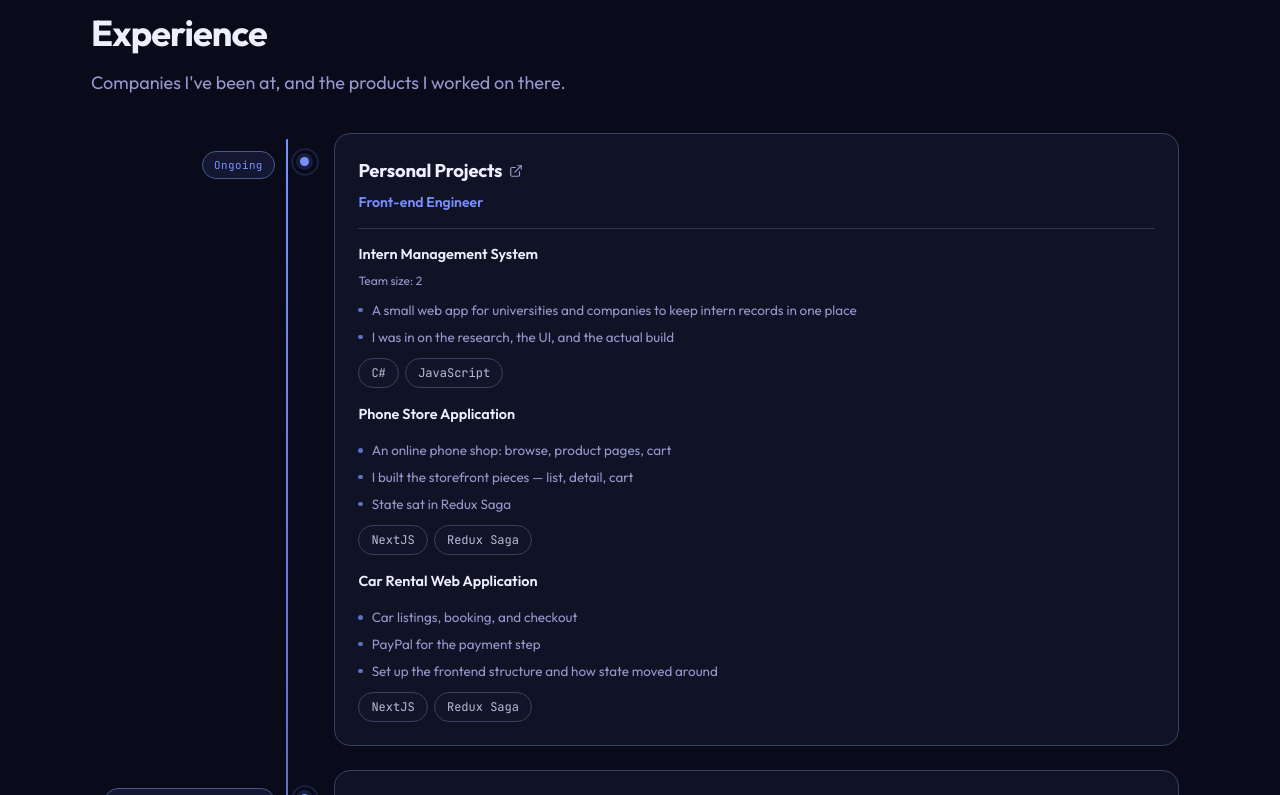
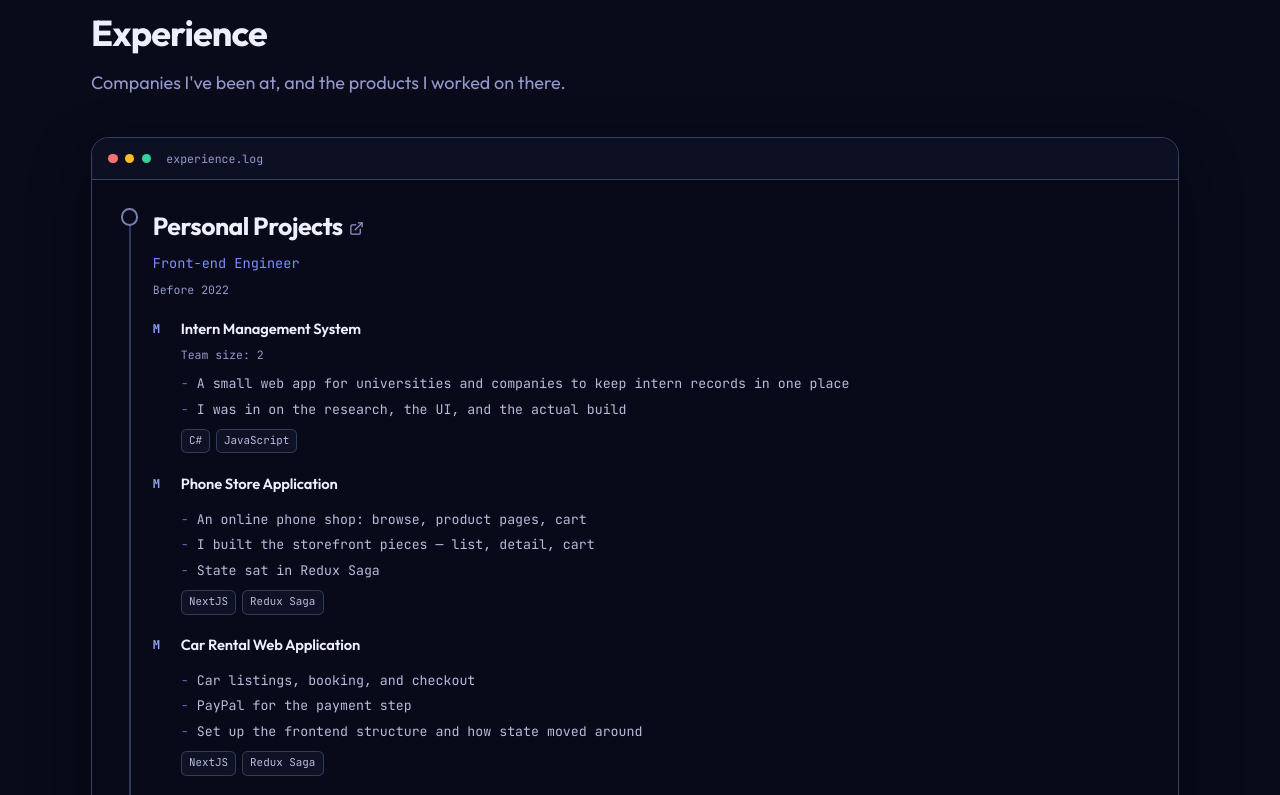
Before and after one commit to nguyenkien0798/portfolio-kiennd, a Next.js app: page /en in a window 1280 px wide. Shown: the part 3145-3940 px from the top of the page. Built offline with nearby package versions, Linux system fonts and the light colour scheme.

Commit message:
Update code

```diff
--- a/messages/en.json
+++ b/messages/en.json
@@ -90,8 +90,7 @@
     "technologies": "Technologies",
     "showMore": "Show more",
     "showLess": "Show less",
-    "ongoing": "Ongoing",
-    "now": "Now"
+    "logCommand": "git log --graph --stat"
   },
   "educationSection": {
     "title": "Education",
@@ -149,7 +148,7 @@
     {
       "company": "Personal Projects",
       "role": "Front-end Engineer",
-      "period": "",
+      "period": "Before 2022",
       "projects": [
         {
           "name": "Intern Management System",
--- a/messages/vi.json
+++ b/messages/vi.json
@@ -90,8 +90,7 @@
     "technologies": "Công nghệ",
     "showMore": "Xem thêm",
     "showLess": "Thu gọn",
-    "ongoing": "Hiện tại",
-    "now": "Now"
+    "logCommand": "git log --graph --stat"
   },
   "educationSection": {
     "title": "Học vấn",
@@ -149,7 +148,7 @@
     {
       "company": "Dự án cá nhân",
       "role": "Kỹ sư Front-end",
-      "period": "",
+      "period": "Trước 2022",
       "projects": [
         {
           "name": "Hệ thống Quản lý Thực tập sinh",
--- a/src/components/Experience/Experience.module.scss
+++ b/src/components/Experience/Experience.module.scss
@@ -1,184 +1,138 @@
-.track {
-  position: relative;
-  margin-top: 2.25rem;
+.terminal {
+  margin-top: 2.5rem;
+  border-radius: 1.1rem;
+  border: 1px solid var(--border);
+  background: color-mix(in srgb, var(--background) 94%, transparent);
+  box-shadow: 0 24px 60px rgba(0, 0, 0, 0.4);
+  overflow: hidden;
+  backdrop-filter: blur(10px);
 }
 
-.line {
-  position: absolute;
-  top: 0.35rem;
-  bottom: 0.35rem;
-  left: 0.7rem;
-  width: 2px;
+.bar {
+  display: flex;
+  align-items: center;
+  gap: 0.45rem;
+  border-bottom: 1px solid var(--border);
+  padding: 0.7rem 1rem;
+  background: color-mix(in srgb, var(--card) 60%, transparent);
+}
+
+.dotRed,
+.dotYellow,
+.dotGreen {
+  width: 0.6rem;
+  height: 0.6rem;
   border-radius: 999px;
-  background: color-mix(in srgb, var(--border) 70%, transparent);
-  overflow: hidden;
+}
 
-  @media (min-width: 768px) {
-    left: calc(11.5rem + 0.7rem);
+.dotRed {
+  background: #f87171;
+}
+
+.dotYellow {
+  background: #fbbf24;
+}
+
+.dotGreen {
+  background: #34d399;
+}
+
+.tabLabel {
+  margin-left: 0.5rem;
+  font-family: var(--font-mono);
+  font-size: 0.72rem;
+  color: var(--muted);
+}
+
+.screen {
+  padding: 1.25rem 1.1rem 1.75rem;
+  font-family: var(--font-mono);
+
+  @media (min-width: 640px) {
+    padding: 1.6rem 1.8rem 2rem;
   }
 }
 
-.lineFill {
-  display: block;
-  width: 100%;
-  height: 100%;
-  transform-origin: top center;
-  background: linear-gradient(
-    to bottom,
-    var(--accent),
-    color-mix(in srgb, var(--accent) 35%, transparent)
-  );
-  box-shadow: 0 0 12px color-mix(in srgb, var(--accent) 45%, transparent);
-}
-
-.list {
+.commits {
   list-style: none;
   margin: 0;
   padding: 0;
-  display: flex;
-  flex-direction: column;
-  gap: 1.5rem;
 }
 
-.item {
+.commit {
   position: relative;
   display: grid;
-  grid-template-columns: 1.5rem 1fr;
-  column-gap: 1rem;
-  align-items: start;
+  grid-template-columns: 1.1rem minmax(0, 1fr);
+  column-gap: 0.9rem;
+  padding-bottom: 2.2rem;
 
-  @media (min-width: 768px) {
-    grid-template-columns: 11.5rem 1.5rem 1fr;
-    column-gap: 1.1rem;
+  &:not(:last-child)::before {
+    content: "";
+    position: absolute;
+    top: 0.35rem;
+    bottom: 0;
+    left: 0.5rem;
+    width: 2px;
+    background: color-mix(in srgb, var(--border) 85%, transparent);
+  }
+
+  &:last-child {
+    padding-bottom: 0;
   }
 }
 
-.periodCol {
-  display: none;
-
-  @media (min-width: 768px) {
-    display: flex;
-    justify-content: flex-end;
-    padding-top: 1.15rem;
-  }
+.node {
+  position: relative;
+  z-index: 1;
+  margin-top: 0.15rem;
+  width: 1.1rem;
+  height: 1.1rem;
+  border-radius: 999px;
+  border: 2px solid color-mix(in srgb, var(--muted) 70%, var(--border));
+  background: var(--background);
 }
 
-.period,
-.periodMobile {
-  font-family: var(--font-mono);
-  font-size: 0.68rem;
-  letter-spacing: 0.04em;
-  line-height: 1.35;
-  color: var(--accent);
-  background: color-mix(in srgb, var(--accent) 10%, transparent);
-  border: 1px solid color-mix(in srgb, var(--accent) 28%, var(--border));
-  border-radius: 999px;
-  padding: 0.35rem 0.7rem;
-  white-space: nowrap;
+.commitBody {
+  min-width: 0;
 }
 
-.period {
-  text-align: right;
+.subject {
+  display: flex;
+  flex-direction: column;
+  gap: 0.35rem;
 }
 
-.periodMobile {
-  display: inline-flex;
-  margin-top: 0.15rem;
-
-  @media (min-width: 768px) {
-    display: none;
-  }
-}
-
-.dot {
-  position: relative;
-  z-index: 1;
-  margin-top: 1.05rem;
-  display: grid;
-  place-items: center;
-  width: 1.5rem;
-  height: 1.5rem;
-}
-
-.dotCore {
-  width: 0.55rem;
-  height: 0.55rem;
-  border-radius: 999px;
-  background: var(--accent);
-  box-shadow: 0 0 0 4px color-mix(in srgb, var(--accent) 16%, transparent);
-}
-
-.dotRing {
-  position: absolute;
-  inset: 0;
-  border-radius: 999px;
-  border: 1px solid color-mix(in srgb, var(--accent) 55%, transparent);
-  background: color-mix(in srgb, var(--background) 88%, transparent);
-  z-index: -1;
-  animation: pulseRing 2.8s ease-in-out infinite;
-}
-
-.card {
-  border-radius: 1rem;
-  border: 1px solid var(--border);
-  background: color-mix(in srgb, var(--card) 78%, transparent);
-  backdrop-filter: blur(10px);
-  padding: 1.15rem 1.2rem 1.25rem;
-  transition:
-    border-color 0.3s var(--easing),
-    transform 0.3s var(--easing),
-    background-color 0.3s var(--easing);
-
-  @media (min-width: 640px) {
-    padding: 1.35rem 1.45rem 1.45rem;
-  }
-
-  &:hover {
-    border-color: color-mix(in srgb, var(--accent) 38%, var(--border));
-    background: var(--card-hover);
-    transform: translateY(-2px);
-  }
-}
-
-.cardHeader {
+.subjectMain {
   display: flex;
+  align-items: center;
+  gap: 0.6rem;
   flex-wrap: wrap;
-  align-items: flex-start;
-  justify-content: space-between;
-  gap: 0.65rem 1rem;
-  padding-bottom: 0.9rem;
-  border-bottom: 1px solid color-mix(in srgb, var(--border) 75%, transparent);
-}
-
-.cardTitleBlock {
-  min-width: 0;
 
   h3 {
     margin: 0;
     font-family: var(--font-display);
-    font-size: 1.15rem;
-    font-weight: 650;
+    font-size: clamp(1.2rem, 2.4vw, 1.55rem);
+    font-weight: 700;
+    letter-spacing: -0.02em;
     color: var(--foreground);
-    letter-spacing: -0.01em;
   }
-}
-
-.role {
-  margin: 0.3rem 0 0;
-  font-size: 0.875rem;
-  font-weight: 550;
-  color: var(--accent);
 }
 
 .companyLink {
   display: inline-flex;
-  align-items: center;
+  align-items: baseline;
   gap: 0.4rem;
   color: inherit;
   text-decoration: none;
+  transition: color 0.2s var(--easing);
+
+  h3 {
+    transition: color 0.2s var(--easing);
+  }
 
   svg {
     color: var(--muted);
+    transform: translateY(1px);
     transition:
       color 0.2s var(--easing),
       transform 0.2s var(--easing);
@@ -192,36 +146,61 @@
     color: var(--accent);
     transform: translate(1px, -1px);
   }
-
-  h3 {
-    transition: color 0.2s var(--easing);
-  }
 }
 
-.projects {
+.role {
+  margin: 0;
+  font-size: 0.85rem;
+  color: var(--accent);
+}
+
+.date {
+  font-family: var(--font-mono);
+  font-size: 0.72rem;
+  color: var(--muted);
+}
+
+.files {
   list-style: none;
-  margin: 0.85rem 0 0;
+  margin: 1.1rem 0 0;
   padding: 0;
   display: flex;
   flex-direction: column;
-  gap: 0.95rem;
+  gap: 1.15rem;
 }
 
-.project {
+.file {
+  display: grid;
+  grid-template-columns: 1.1rem minmax(0, 1fr);
+  column-gap: 0.65rem;
+}
+
+.fileMark {
+  margin-top: 0.15rem;
+  font-size: 0.76rem;
+  font-weight: 700;
+  color: color-mix(in srgb, var(--accent) 80%, #fff);
+}
+
+.fileBody {
+  min-width: 0;
+
   h4 {
     margin: 0;
-    font-size: 0.9rem;
+    font-family: var(--font-display);
+    font-size: 0.92rem;
     font-weight: 600;
+    letter-spacing: -0.01em;
     color: var(--foreground);
   }
 }
 
 .meta {
-  margin-top: 0.3rem;
+  margin-top: 0.25rem;
   display: flex;
   flex-wrap: wrap;
-  gap: 0.35rem 1rem;
-  font-size: 0.75rem;
+  gap: 0.25rem 0.85rem;
+  font-size: 0.72rem;
   color: var(--muted);
 }
 
@@ -231,82 +210,63 @@
   padding: 0;
   display: flex;
   flex-direction: column;
-  gap: 0.4rem;
+  gap: 0.3rem;
 }
 
 .highlightItem {
   display: flex;
-  gap: 0.55rem;
-  font-size: 0.84rem;
-  line-height: 1.5;
-  color: var(--muted);
+  gap: 0.5rem;
+  font-size: 0.83rem;
+  line-height: 1.55;
+  color: var(--light-slate);
   overflow: hidden;
 }
 
-.highlightDot {
-  margin-top: 0.5rem;
-  width: 0.28rem;
-  height: 0.28rem;
-  border-radius: 999px;
-  background: color-mix(in srgb, var(--accent) 75%, transparent);
+.highlightMark {
+  color: color-mix(in srgb, var(--accent) 75%, transparent);
   flex-shrink: 0;
 }
 
 .tech {
-  margin-top: 0.7rem;
+  margin-top: 0.6rem;
   display: flex;
   flex-wrap: wrap;
-  gap: 0.4rem;
+  gap: 0.35rem;
+}
+
+.techTag {
+  font-family: var(--font-mono);
+  font-size: 0.68rem;
+  color: var(--light-slate);
+  background: color-mix(in srgb, var(--card) 80%, transparent);
+  border: 1px solid color-mix(in srgb, var(--border) 90%, transparent);
+  border-radius: 0.35rem;
+  padding: 0.15rem 0.45rem;
 }
 
 .toggle {
-  margin-top: 0.55rem;
+  margin-top: 0.45rem;
   display: inline-flex;
   align-items: center;
-  gap: 0.3rem;
+  gap: 0.25rem;
   font-family: var(--font-mono);
-  font-size: 0.7rem;
-  letter-spacing: 0.06em;
-  text-transform: uppercase;
+  font-size: 0.68rem;
   color: var(--accent);
   background: transparent;
   border: 0;
   padding: 0;
   cursor: pointer;
-  transition: color 0.2s var(--easing);
 
   &:hover {
     color: var(--accent-hover);
   }
 }
 
-.toggleIcon {
+.chevron {
   transition: transform 0.25s var(--easing);
 }
 
-.toggleIconOpen {
+.chevronOpen {
   transform: rotate(180deg);
   transition: transform 0.25s var(--easing);
 }
-
-@keyframes pulseRing {
-  0%,
-  100% {
-    transform: scale(1);
-    opacity: 0.85;
-  }
-  50% {
-    transform: scale(1.18);
-    opacity: 0.4;
-  }
-}
-
-@media (prefers-reduced-motion: reduce) {
-  .dotRing {
-    animation: none;
-  }
-
-  .card:hover {
-    transform: none;
-  }
-}
--- a/src/components/Experience/index.tsx
+++ b/src/components/Experience/index.tsx
@@ -1,13 +1,7 @@
 "use client";
 
-import { useRef, useState } from "react";
-import {
-  motion,
-  useScroll,
-  useSpring,
-  useReducedMotion,
-  AnimatePresence,
-} from "framer-motion";
+import { useMemo, useState } from "react";
+import { AnimatePresence, motion, useReducedMotion } from "framer-motion";
 import { useTranslations } from "next-intl";
 import { ChevronDown, ExternalLink } from "lucide-react";
 import { experienceCompanyUrls, experienceTech } from "@/data/portfolio";
@@ -54,9 +48,9 @@ function ProjectHighlights({
               initial={{ opacity: 0, height: 0 }}
               animate={{ opacity: 1, height: "auto" }}
               exit={{ opacity: 0, height: 0 }}
-              transition={{ duration: 0.25 }}
+              transition={{ duration: 0.22 }}
             >
-              <span className={styles.highlightDot} aria-hidden />
+              <span className={styles.highlightMark}>-</span>
               {item}
             </motion.li>
           ))}
@@ -71,8 +65,8 @@ function ProjectHighlights({
         >
           {expanded ? showLessLabel : showMoreLabel}
           <ChevronDown
-            size={14}
-            className={expanded ? styles.toggleIconOpen : styles.toggleIcon}
+            size={13}
+            className={expanded ? styles.chevronOpen : styles.chevron}
             aria-hidden
           />
         </button>
@@ -86,16 +80,11 @@ export default function Experience() {
   const tRoot = useTranslations();
   const reduceMotion = useReducedMotion();
   const experiences = tRoot.raw("experiences") as ExperienceItem[];
-  const trackRef = useRef<HTMLDivElement>(null);
 
-  const { scrollYProgress } = useScroll({
-    target: trackRef,
-    offset: ["start 0.8", "end 0.35"],
-  });
-  const lineProgress = useSpring(scrollYProgress, {
-    stiffness: 90,
-    damping: 26,
-  });
+  const commits = useMemo(
+    () => experiences.map((exp, index) => ({ exp, index })),
+    [experiences]
+  );
 
   return (
     <section id="experience" className="section-block">
@@ -104,51 +93,37 @@ export default function Experience() {
         <ScrambleText text={t("title")} className="section-heading" />
         <p className="section-lead">{t("subtitle")}</p>
 
-        <div ref={trackRef} className={styles.track}>
-          <div className={styles.line} aria-hidden>
-            <motion.span
-              className={styles.lineFill}
-              style={{ scaleY: reduceMotion ? 1 : lineProgress }}
-            />
+        <div className={styles.terminal}>
+          <div className={styles.bar}>
+            <span className={styles.dotRed} aria-hidden />
+            <span className={styles.dotYellow} aria-hidden />
+            <span className={styles.dotGreen} aria-hidden />
+            <span className={styles.tabLabel}>experience.log</span>
           </div>
 
-          <ol className={styles.list}>
-            {experiences.map((exp, companyIndex) => {
-              const companyUrl = experienceCompanyUrls[companyIndex];
-              const periodLabel = exp.period || t("ongoing");
+          <div className={styles.screen}>
+            <ol className={styles.commits}>
+              {commits.map(({ exp, index }, visualIndex) => {
+                const companyUrl = experienceCompanyUrls[index];
 
                 return (
                   <motion.li
-                  key={`${exp.company}-${companyIndex}`}
-                  className={styles.item}
-                  initial={reduceMotion ? false : { opacity: 0, y: 24 }}
+                    key={`${exp.company}-${index}`}
+                    className={styles.commit}
+                    initial={reduceMotion ? false : { opacity: 0, y: 16 }}
                     whileInView={{ opacity: 1, y: 0 }}
-                  viewport={{ once: true, amount: 0.2 }}
+                    viewport={{ once: true, amount: 0.15 }}
                     transition={{
-                    duration: 0.55,
-                    delay: companyIndex * 0.04,
+                      duration: 0.45,
+                      delay: visualIndex * 0.06,
                       ease: [0.22, 1, 0.36, 1],
                     }}
                   >
-                  <div className={styles.periodCol}>
-                    <span className={styles.period}>{periodLabel}</span>
-                  </div>
+                    <span className={styles.node} aria-hidden />
 
-                  <motion.span
-                    className={styles.dot}
-                    initial={reduceMotion ? false : { scale: 0 }}
-                    whileInView={{ scale: 1 }}
-                    viewport={{ once: true }}
-                    transition={{ type: "spring", stiffness: 340, damping: 16 }}
-                    aria-hidden
-                  >
-                    <span className={styles.dotCore} />
-                    <span className={styles.dotRing} />
-                  </motion.span>
-
-                  <article className={styles.card}>
-                    <header className={styles.cardHeader}>
-                      <div className={styles.cardTitleBlock}>
+                    <div className={styles.commitBody}>
+                      <div className={styles.subject}>
+                        <div className={styles.subjectMain}>
                           {companyUrl ? (
                             <a
                               href={companyUrl}
@@ -157,22 +132,24 @@ export default function Experience() {
                               className={styles.companyLink}
                             >
                               <h3>{exp.company}</h3>
-                            <ExternalLink size={14} aria-hidden />
+                              <ExternalLink size={15} aria-hidden />
                             </a>
                           ) : (
                             <h3>{exp.company}</h3>
                           )}
+                        </div>
                         <p className={styles.role}>{exp.role}</p>
+                        <span className={styles.date}>{exp.period}</span>
                       </div>
-                      <span className={styles.periodMobile}>{periodLabel}</span>
-                    </header>
 
-                    <ul className={styles.projects}>
+                      <ul className={styles.files}>
                         {exp.projects.map((project, projectIndex) => {
                           const tech =
-                          experienceTech[companyIndex]?.[projectIndex] ?? [];
+                            experienceTech[index]?.[projectIndex] ?? [];
                           return (
-                          <li key={project.name} className={styles.project}>
+                            <li key={project.name} className={styles.file}>
+                              <span className={styles.fileMark}>M</span>
+                              <div className={styles.fileBody}>
                                 <h4>{project.name}</h4>
                                 <div className={styles.meta}>
                                   {project.customer ? (
@@ -194,23 +171,25 @@ export default function Experience() {
                                 {tech.length > 0 ? (
                                   <div className={styles.tech}>
                                     {tech.map((item) => (
-                                  <span key={item} className="tech-chip">
+                                      <span key={item} className={styles.techTag}>
                                         {item}
                                       </span>
                                     ))}
                                   </div>
                                 ) : null}
+                              </div>
                             </li>
                           );
                         })}
                       </ul>
-                  </article>
+                    </div>
                   </motion.li>
                 );
               })}
             </ol>
           </div>
         </div>
+      </div>
     </section>
   );
 }
```
Lines whose indentation alone changed are shown as unchanged.
